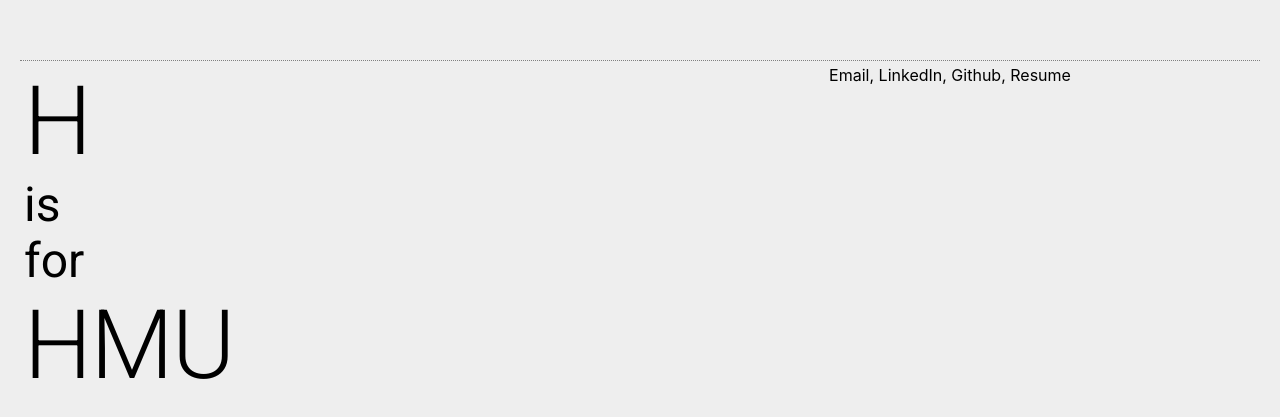
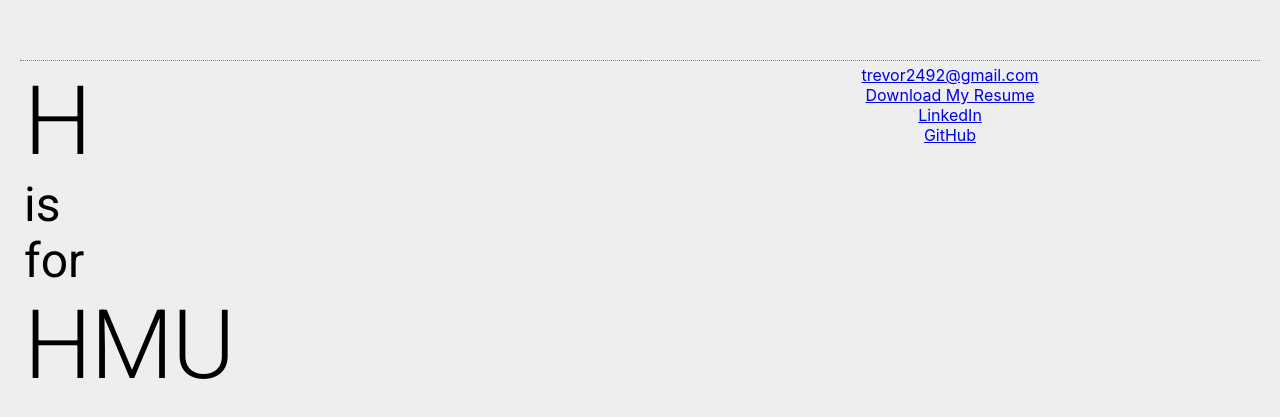
Before and after one commit to Trevor2492/portfolio, a React (Create React App) app: page / in a window 1280 px wide. Shown: the part 3935-4352 px from the top of the page. Built offline with nearby package versions, Linux system fonts and the light colour scheme.

Commit message:
updated contact links

```diff
--- a/src/App.js
+++ b/src/App.js
@@ -67,7 +67,10 @@ function App() {
           <Typography variant='h1'>HMU</Typography>
         </Grid>
         <Grid item xs={12} sm={12} md={12} lg={6}>
-          Email, LinkedIn, Github, Resume
+          <a href='mailto:trevor2492@gmail.com'>trevor2492@gmail.com</a><br />
+          <a href='./Allen_Trevor_Resume.pdf' download>Download My Resume</a><br />
+          <a href='https://www.linkedin.com/in/trevor-allen-64b024a6/' target='blank'>LinkedIn</a><br />
+          <a href='https://github.com/Trevor2492' target='blank'>GitHub</a>
         </Grid>
       </Grid>
     </Container>
```
Also changed, not shown: 1 other file (tests, documents, lock files or other folders).
